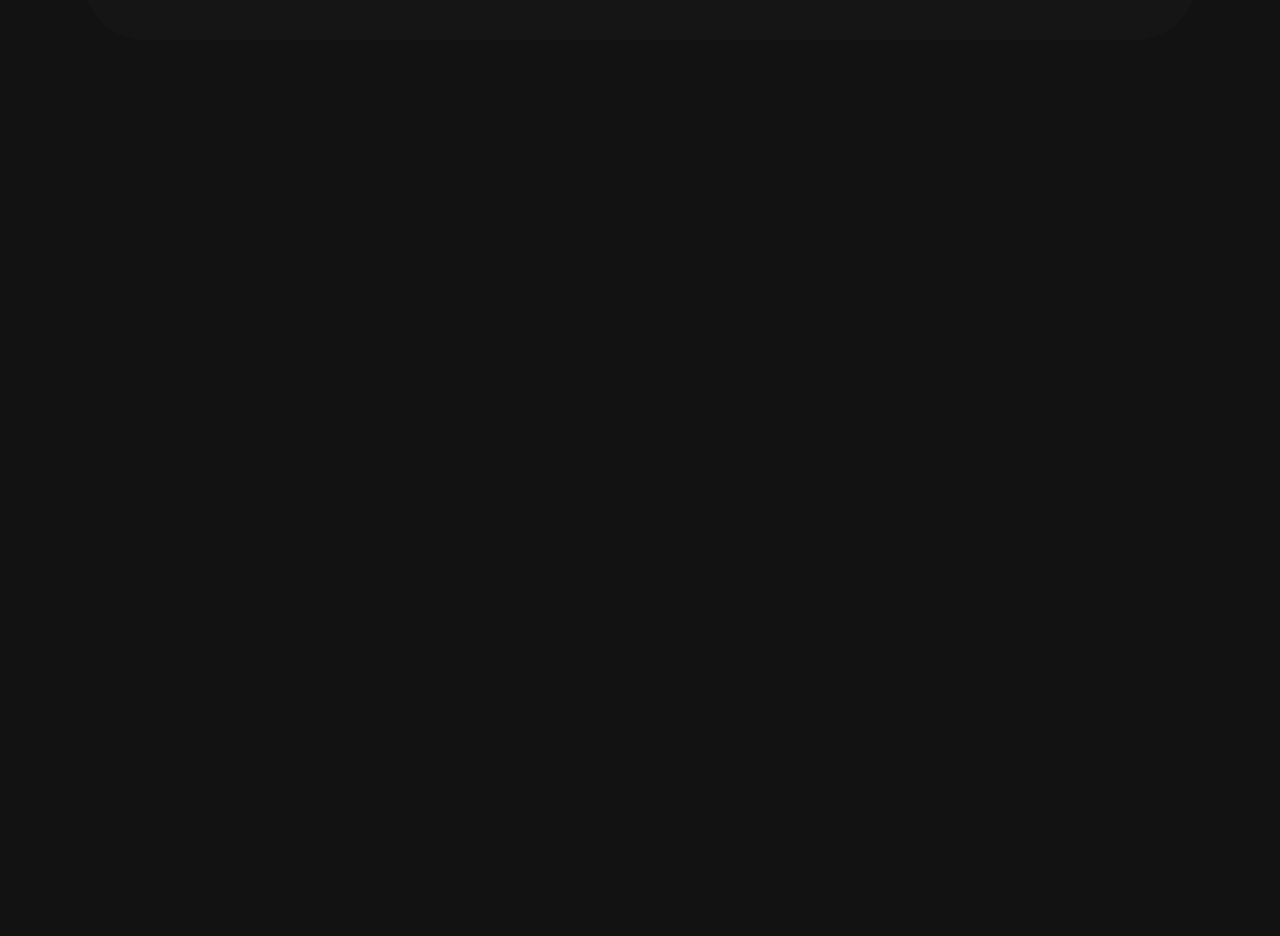
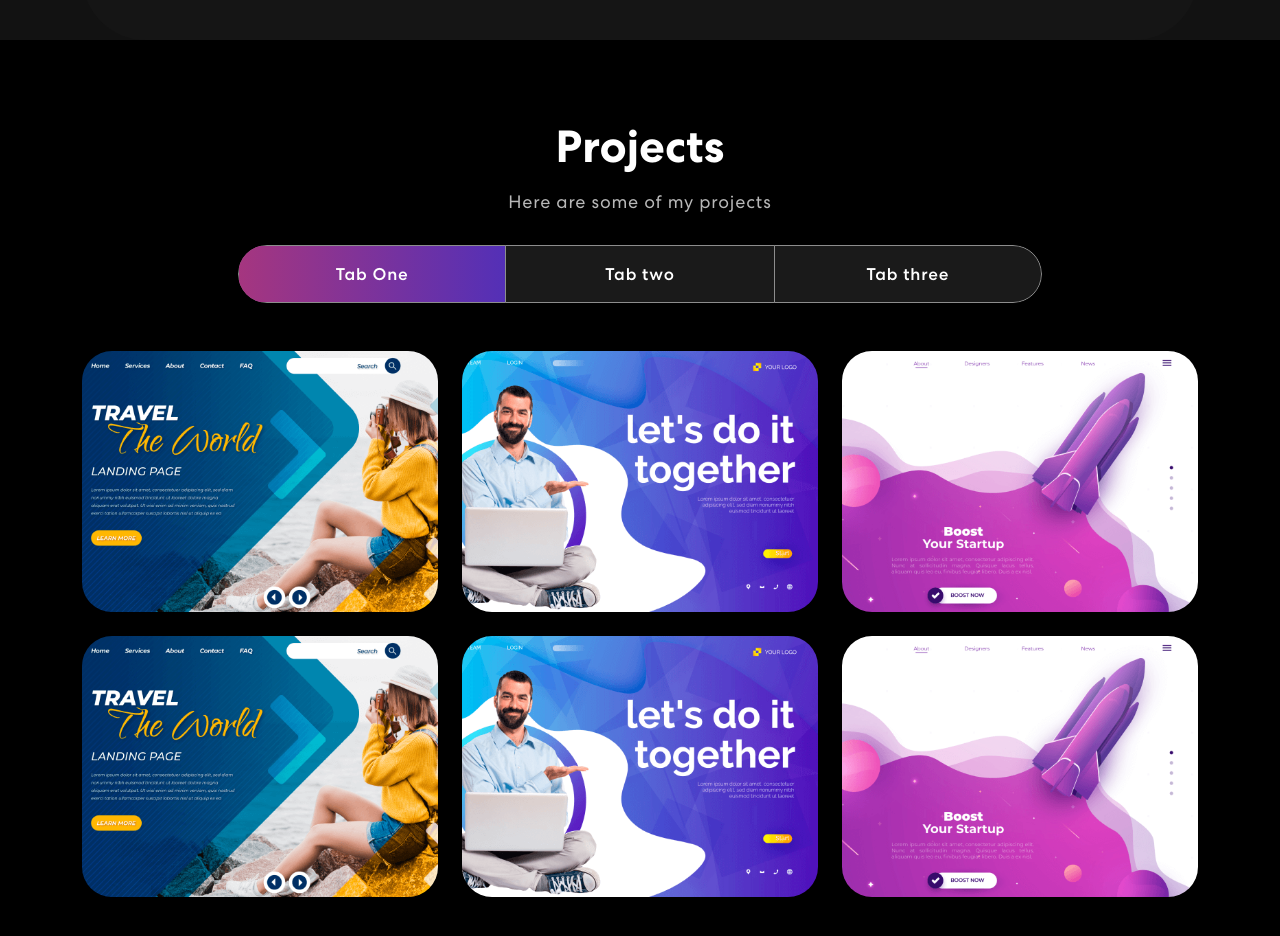
Before and after one commit to lpy5618/MyPortfolio, a React (Create React App) app in the folder myportfolio/: page / in a window 1280 px wide. Shown: the part 1180-2116 px from the top of the page. Before the commit the page ends 1220 px from the top, so only its background shows below. Built offline with nearby package versions, Linux system fonts and the light colour scheme.

Commit message:
projects finished

```diff
--- a/myportfolio/src/App.css
+++ b/myportfolio/src/App.css
@@ -344,6 +344,132 @@
   z-index: -4;
 }
 
+/*Projects CSS*/
+.project {
+  padding: 80px 0;
+  position: relative;
+  background-color: black;
+}
+.project h2 {
+	font-size: 45px;
+	font-weight: 700;
+  text-align: center;
+}
+.project p {
+  color: #B8B8B8;
+  font-size: 18px;
+  letter-spacing: 0.8px;
+  line-height: 1.5em;
+  margin: 14px auto 30px auto;
+  text-align: center;
+  width: 56%;
+}
+.project .nav.nav-pills {
+  width: 72%;
+  margin: 0 auto;
+  border-radius: 50px;
+  background-color: rgb(255 255 255 / 10%);
+  overflow: hidden;
+}
+.project .nav.nav-pills .nav-item {
+  width: 33.33333%;
+}
+.project .nav.nav-pills .nav-link {
+  background-color: transparent;
+  border-radius: 0;
+  padding: 17px 0;
+  color: #fff;
+  width: 100%;
+  font-size: 17px;
+  letter-spacing: 0.8px;
+  font-weight: 500;
+  position: relative;
+  transition: 0.3s ease-in-out;
+  text-align: center;
+  z-index: 0;
+}
+.project .nav.nav-pills .nav-link::before {
+    content: "";
+    position: absolute;
+    width: 0;
+    height: 100%;
+    background: linear-gradient(90.21deg, #AA367C -5.91%, #4A2FBD 111.58%);
+    top: 0;
+    left: 0;
+    z-index: -1;
+    transition: 0.3s ease-in-out;
+}
+.project .nav.nav-pills .nav-link.active::before {
+    width: 100% !important;
+}
+.project .nav.nav-pills .nav-link.active {
+    border: 1px solid rgba(255, 255, 255, 1);
+}
+.nav-link#projects-tabs-tab-first {
+  border: 1px solid rgba(255, 255, 255, 0.5);
+  border-radius: 55px 0px 0px 55px;
+}
+.nav-link#projects-tabs-tab-second {
+  border-top: 1px solid rgba(255, 255, 255, 0.5);
+  border-bottom: 1px solid rgba(255, 255, 255, 0.5);
+}
+.nav-link#projects-tabs-tab-third {
+  border: 1px solid rgba(255, 255, 255, 0.5);
+  border-radius: 0 55px 55px 0;
+}
+.proj-imgbx {
+  position: relative;
+  border-radius: 30px;
+  overflow: hidden;
+  margin-bottom: 24px;
+}
+.proj-imgbx::before {
+  content: "";
+  background: linear-gradient(90.21deg, #AA367C -5.91%, #4A2FBD 111.58%);
+  opacity: 0.85;
+  position: absolute;
+  width: 100%;
+  height: 0;
+  transition: 0.4s ease-in-out;
+}
+.proj-imgbx:hover::before {
+  height: 100%;
+}
+.proj-txtx {
+  position: absolute;
+  text-align: center;
+  top: 65%;
+  left: 50%;
+  transform: translate(-50%, -50%);
+  transition: 0.5s ease-in-out;
+  opacity: 0;
+  width: 100%;
+}
+.proj-imgbx:hover .proj-txtx {
+  top: 50%;
+  opacity: 1;
+}
+.proj-txtx h4 {
+  font-size: 30px;
+  font-weight: 700;
+  letter-spacing: 0.8px;
+  line-height: 1.1em;
+}
+.proj-txtx span {
+  font-style: italic;
+  font-weight: 400;
+  font-size: 15px;
+  letter-spacing: 0.8px;
+}
+.background-image-right {
+  top: 20%;
+  position: absolute;
+  bottom: 0;
+  width: 35%;
+  right: 0;
+  z-index: -4;
+}
+
 .App {
   text-align: center;
 }
--- a/myportfolio/src/App.js
+++ b/myportfolio/src/App.js
@@ -2,6 +2,7 @@
 import { NavBar } from './components/NavBar';
 import { Banner } from './components/Banner';
 import { Skills } from './components/Skills';
+import { Projects } from './components/Projects';
 import 'bootstrap/dist/css/bootstrap.min.css';
 function App() {
   return (
@@ -9,6 +10,7 @@
       <NavBar />
       <Banner />
       <Skills />
+      <Projects />
     </div>
   );
 }
--- a/myportfolio/src/components/NavBar.js
+++ b/myportfolio/src/components/NavBar.js
@@ -1,8 +1,9 @@
-import { useState,useEffect } from 'react';
+import { useState, useEffect } from 'react';
 import { Navbar, Container, Nav } from 'react-bootstrap';
 import logo from '../assets/img/logo.png';
 import navIcon1 from '../assets/img/nav-icon1.svg';
 import navIcon2 from '../assets/img/nav-icon2.svg';
+import resume from '../assets/files/Jeff Li - Resume.pdf';
 export const NavBar = () => {
   const [scrolled, setScrolled] = useState(false);
   const [activeLink, setActiveLink] = useState('home');
@@ -19,23 +20,24 @@
     setActiveLink(link);
   }
   return (
-        <Navbar expand="lg" className={scrolled?"scrolled":""}>
+    <Navbar expand="lg" className={scrolled ? "scrolled" : ""}>
       <Container>
-        <Navbar.Brand href="#home"><img src={logo} alt="Logo"/></Navbar.Brand>
+        <Navbar.Brand href="#home"><img src={logo} alt="Logo" /></Navbar.Brand>
         <Navbar.Toggle aria-controls="basic-navbar-nav"><span className='navbar-toggler-icon'></span></Navbar.Toggle>
         <Navbar.Collapse id="basic-navbar-nav">
           <Nav className="me-auto">
-            <Nav.Link href="#home" className={activeLink==='home'?'active navbar-link':'navbar-link'} onClick={()=>onUpdateActiveLink('home')}>Home</Nav.Link>
-            <Nav.Link href="#skills" className={activeLink==='skills'?'active navbar-link':'navbar-link'} onClick={()=>onUpdateActiveLink('skills')}>Skills</Nav.Link>
-            <Nav.Link href="#projects" className={activeLink==='projects'?'active navbar-link':'navbar-link'} onClick={()=>onUpdateActiveLink('projects')}>Projects</Nav.Link>
+            <Nav.Link href="#home" className={activeLink === 'home' ? 'active navbar-link' : 'navbar-link'} onClick={() => onUpdateActiveLink('home')}>Home</Nav.Link>
+            <Nav.Link href="#skills" className={activeLink === 'skills' ? 'active navbar-link' : 'navbar-link'} onClick={() => onUpdateActiveLink('skills')}>Skills</Nav.Link>
+            <Nav.Link href="#projects" className={activeLink === 'projects' ? 'active navbar-link' : 'navbar-link'} onClick={() => onUpdateActiveLink('projects')}>Projects</Nav.Link>
+            <Nav.Link href={resume} className={activeLink === 'resume' ? 'active navbar-link' : 'navbar-link'} onClick={() => onUpdateActiveLink('resume')} download>Resume</Nav.Link>
           </Nav>
           <span className='navbar-text'>
             <div className='social-icon'>
-            <a href="https://www.linkedin.com/in/puyuli/"><img src={navIcon1} alt=""/></a>
-            <a href="https://github.com/lpy5618"><img src={navIcon2} alt=""/></a>
+              <a href="https://www.linkedin.com/in/puyuli/"><img src={navIcon1} alt="" /></a>
+              <a href="https://github.com/lpy5618"><img src={navIcon2} alt="" /></a>
               {/* <a href="#"><img src={navIcon3} alt=""/></a> */}
             </div>
-            <button className='connect-btn' onClick={()=>console.log('connect')}><span>Let's Connect</span></button>
+            <button className='connect-btn' onClick={() => console.log('connect')}><span>Let's Connect</span></button>
           </span>
         </Navbar.Collapse>
       </Container>
--- /dev/null
+++ b/myportfolio/src/components/ProjectCard.js
@@ -0,0 +1,14 @@
+import {Col} from 'react-bootstrap';
+export const ProjectCard = ({ title, description, imgUrl }) => {
+    return (
+        <Col sm={6} md={4}>
+            <div className="proj-imgbx">
+                <img src={imgUrl}/>
+                <div className="proj-txtx">
+                    <h4>{title}</h4>
+                    <span>{description}</span>
+                </div>
+            </div>
+        </Col>
+    );
+}
--- /dev/null
+++ b/myportfolio/src/components/Projects.js
@@ -0,0 +1,95 @@
+import Nav from 'react-bootstrap/Nav';
+import Tab from 'react-bootstrap/Tab';
+import { Container, Row, Col } from 'react-bootstrap';
+import { ProjectCard } from './ProjectCard';
+import colorSharp2 from '../assets/img/color-sharp2.png';
+import projImg1 from '../assets/img/project-img1.png';
+import projImg2 from '../assets/img/project-img2.png';
+import projImg3 from '../assets/img/project-img3.png';
+
+
+export const Projects = () => {
+    const projects = [
+        {
+            title: "Business Startup",
+            description: "Design & Development",
+            imgUrl: projImg1,
+        },
+        {
+            title: "Business Startup",
+            description: "Design & Development",
+            imgUrl: projImg2,
+        },
+        {
+            title: "Business Startup",
+            description: "Design & Development",
+            imgUrl: projImg3,
+        },
+        {
+            title: "Business Startup",
+            description: "Design & Development",
+            imgUrl: projImg1,
+        },
+        {
+            title: "Business Startup",
+            description: "Design & Development",
+            imgUrl: projImg2,
+        },
+        {
+            title: "Business Startup",
+            description: "Design & Development",
+            imgUrl: projImg3,
+        },
+    ];
+    return (
+        <section className="project" id="project">
+            <Container>
+                <Row>
+                    <Col>
+                        <h2>Projects</h2>
+                        <p>Here are some of my projects</p>
+                        <Tab.Container id="projects-tabs" defaultActiveKey="first">
+                            <Nav variant="pills" className='nav-pills mb-5 justify-content-center align-items-center' id='pills-tab'>
+                                <Nav.Item>
+                                    <Nav.Link eventKey="first">Tab One</Nav.Link>
+                                </Nav.Item>
+                                <Nav.Item>
+                                    <Nav.Link eventKey="second">Tab two</Nav.Link>
+                                </Nav.Item>
+                                <Nav.Item>
+                                    <Nav.Link eventKey="third">
+                                        Tab three
+                                    </Nav.Link>
+                                </Nav.Item>
+                            </Nav>
+                            <Tab.Content>
+                                <Tab.Pane eventKey="first">
+                                    <Row>
+                                        {projects.map((project, index) => (
+                                            <ProjectCard key={index} {...project}/>
+                                        ))}
+                                    </Row>
+                                </Tab.Pane>
+                                <Tab.Pane eventKey="second">
+                                    <Row>
+                                    {projects.map((project, index) => (
+                                            <ProjectCard key={index} {...project}/>
+                                        ))}
+                                    </Row>
+                                </Tab.Pane>
+                                <Tab.Pane eventKey="third">
+                                    <Row>
+                                    {projects.map((project, index) => (
+                                            <ProjectCard key={index} {...project}/>
+                                        ))}
+                                    </Row>
+                                </Tab.Pane>
+                            </Tab.Content>
+                        </Tab.Container>
+                    </Col>
+                </Row>
+            </Container>
+            <img className='background-image-right' src={colorSharp2}></img>
+        </section>
+    )
+}
```
Also changed, not shown: myportfolio/src/components/Skills.js (+5 -5 lines), 1 other file (tests, documents, lock files or other folders). Lines whose indentation alone changed are shown as unchanged.
